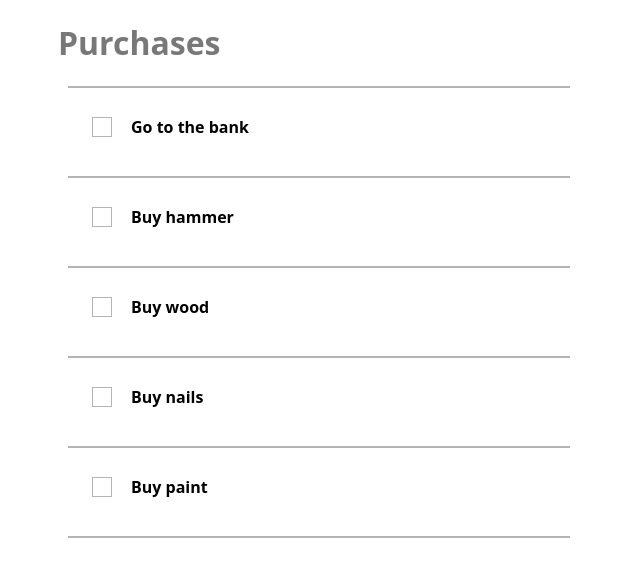
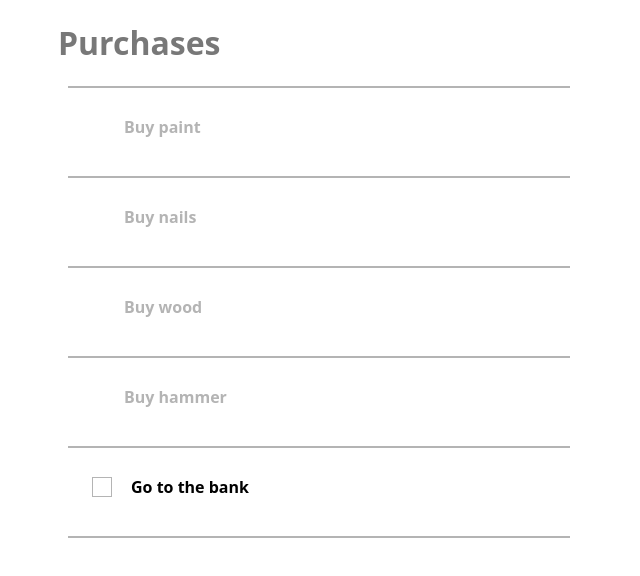
Before and after one commit to mikim190/Task2Do, a React app: page / in a window 1280 px wide. Both pictures are taken after a click on the element "Purchases". Shown: the top 576 px of the page, without its empty margins (0-640 px from the left). Built offline with nearby package versions, Linux system fonts and the light colour scheme; the HTML template or start-up script is replaced by a standard one.

Commit message:
Implement locked tasks and clean up code

```diff
--- a/client/src/components/App.jsx
+++ b/client/src/components/App.jsx
@@ -67,22 +67,25 @@ class App extends React.Component {
 			if (!obj[each.group]) {
 				obj[each.group] = [each]
 			} else {
-				obj[each.group].push(each)
+				obj[each.group].unshift(each)
 			}
 			return obj;
 		},{});
 
-		let taskNames = Object.keys(convertDataToObj);
+
+		let listOfTaskNames = Object.keys(convertDataToObj);
+		let taskLength = listOfTaskNames[this.state.whichTask];
 
 		let showTasks;
 
-		let tasks = taskNames.map((each,ind) =>
+		let tasks = listOfTaskNames.map((each,ind) =>
 		<div key={ind}>
 				<Icon className="fas fa-caret-right"></Icon><Group onClick={(e) => this.handleClick(e,ind)}>{each}</Group>
-				<Status>0 OF {(this.state.tasks.filter(task => task.group === taskNames[ind])).length} TASKS COMPLETE</Status>
+				<Status>0 OF {convertDataToObj[listOfTaskNames[ind]].length} TASKS COMPLETE</Status>
 				<Line></Line>
 			</div>
 		);
+
 
 
 		if (!click) {
@@ -97,8 +100,8 @@ class App extends React.Component {
 		if (click) {
 			showTasks =
 				<Main>
-					<h1>{taskNames[this.state.whichTask]}</h1>
-					<TaskList showTask={this.state.tasks.filter(task => task.group === taskNames[this.state.whichTask])}/>
+					<h1>{taskLength}</h1>
+					<TaskList showTask={convertDataToObj[taskLength]}/>
 				</Main>
 		};
 
--- a/client/src/components/Task.jsx
+++ b/client/src/components/Task.jsx
@@ -6,6 +6,16 @@ const Label = styled.label`
   flex-shrink: 0;
   padding: .5rem 1rem;
   color: rgb(0, 0, 0);
+  cursor: pointer;
+  font-size: 16px;
+  font-weight: bold;
+  font-family: 'system-ui';
+`;
+
+const Lock = styled.label`
+  flex-shrink: 0;
+  padding: .5rem 1rem;
+  color: rgb(180, 180, 180);
   cursor: pointer;
   font-size: 16px;
   font-weight: bold;
@@ -54,6 +64,14 @@ const Container = styled.div`
   margin: 20px;
 `;
 
+const Icon = styled.i`
+	position: relative;
+	flex-shrink: 0;
+	width: 20px;
+	height: 20px;
+	background: white;
+	cursor: pointer;
+`;
 
 class Task extends React.Component {
   constructor(props) {
@@ -61,7 +79,6 @@ class Task extends React.Component {
 
     this.state = {
       checked: false,
-      lockedTask: undefined,
 		}
 		this.handleCheckboxChange = this.handleCheckboxChange.bind(this);
 
@@ -84,12 +101,19 @@ class Task extends React.Component {
 
     let text = this.state.checked ? <strike>{this.props.data.task}</strike> : this.props.data.task;
 
+    let dependency = !this.props.data.dependencyIds.length ?
+        <Container>
+          <Box type="checkbox" onChange={this.handleCheckboxChange}/>
+          <Label style={{color: 'rgb(0, 0, 0)'}}>{text}</Label>
+        </Container> :
+        <Container>
+          <Icon className="fas fa-lock"></Icon>
+          <Label style={{color: 'rgb(180, 180, 180)'}}>{text}</Label>
+        </Container>
+
     return (
       <div >
-		 		<Container>
-		 			<Box type="checkbox" onChange={this.handleCheckboxChange} />
-		 			<Label >{text}</Label>
-		 		</Container>
+		 	  {dependency}
 		 		<Line></Line>
 		 	</div>
     )
--- a/client/src/components/TaskList.jsx
+++ b/client/src/components/TaskList.jsx
@@ -22,7 +22,7 @@ class TaskList extends React.Component {
 
 	render() {
 		const data = this.props.showTask;
-
+		console.log('tasklist:', data)
 		return (
 			<Main>
 				<Line></Line>
@@ -35,7 +35,3 @@ class TaskList extends React.Component {
 }
 
 export default TaskList;
-
-	{/* <Container>
-					<Icon className="fas fa-lock"></Icon><Group1 style={style}>Locked Task</Group1>
-				</Container> */}
```
